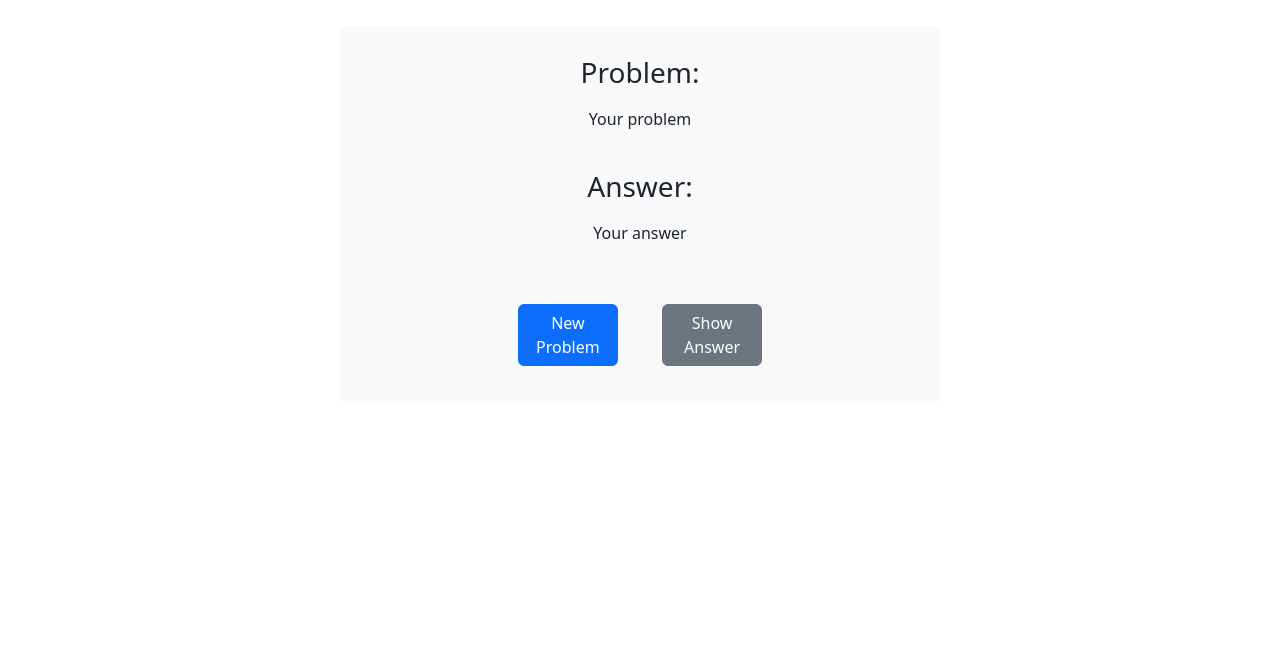
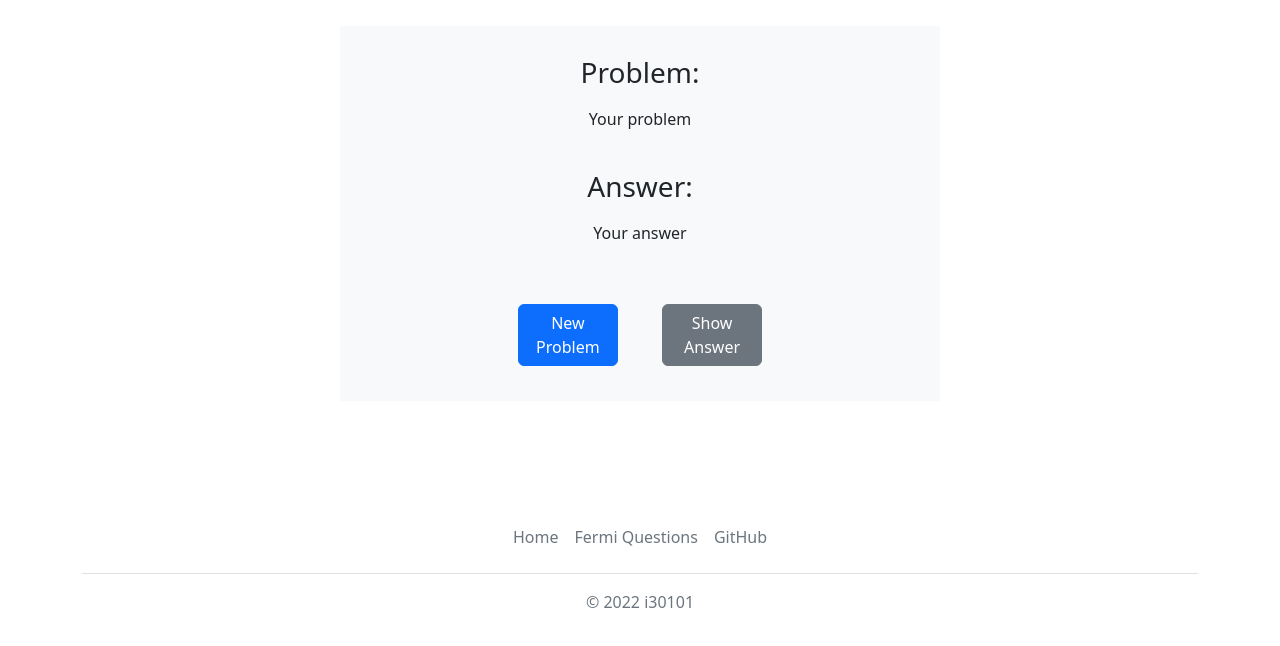
Before and after one commit to i30101/science-olympiad, a plain HTML site: page fermi.html in a window 1280 px wide. Shown: the part 168-814 px from the top of the page. Drawn offline with nearby package versions, Linux system fonts and the light colour scheme.

Commit message:
finalized styles and debugged script

```diff
--- a/fermi.html
+++ b/fermi.html
@@ -7,6 +7,7 @@
     <title>SO Tools</title>
     <link rel="icon" type="image/x-icon" href="images/fleet.png">
     <link href="https://cdn.jsdelivr.net/npm/bootstrap@5.2.0-beta1/dist/css/bootstrap.min.css" rel="stylesheet" integrity="sha384-0evHe/X+R7YkIZDRvuzKMRqM+OrBnVFBL6DOitfPri4tjfHxaWutUpFmBp4vmVor" crossorigin="anonymous">
+    <link rel="stylesheet" href="style.css">
     <link rel="stylesheet" href="fermi.css">
 </head>
 <body>
@@ -49,6 +50,17 @@
         </div>
     </div>
 
+    <div class="container" id="footer">
+        <footer class="py-3 my-4" id="footer-sub">
+        <ul class="nav justify-content-center border-bottom pb-3 mb-3">
+            <li class="nav-item"><a href="index.html" class="nav-link px-2 text-muted">Home</a></li>
+            <li class="nav-item"><a href="#" class="nav-link px-2 text-muted">Fermi Questions</a></li>
+            <li class="nav-item"><a href="https://github.com/i30101/science-olympiad.git" class="nav-link px-2 text-muted">GitHub</a></li>
+        </ul>
+        <p class="text-center text-muted" id="copyright">© 2022 i30101</p>
+        </footer>
+    </div>
+
     <script src="script.js"></script>
 </body>
 </html>
--- /dev/null
+++ b/style.css
@@ -0,0 +1,7 @@
+* {
+    box-sizing: border-box;
+}
+
+#footer {
+    margin-top: 100px;
+}
```
Also changed, not shown: cb-1.html (+4 -2 lines), codebusters.js (+7 -4 lines), index.html (+12 -0 lines).
